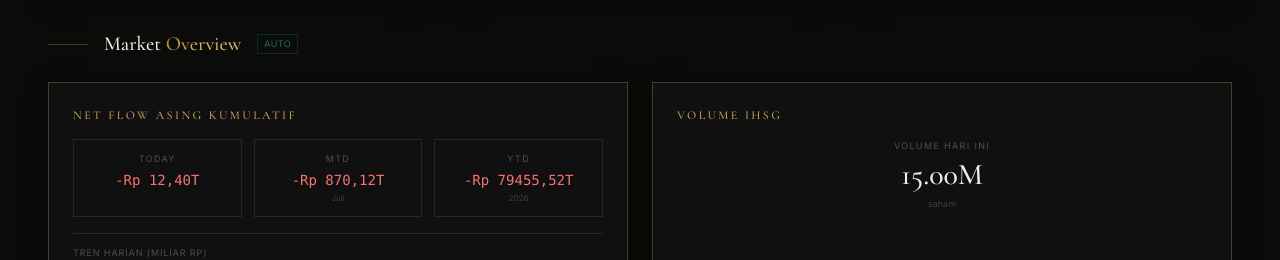
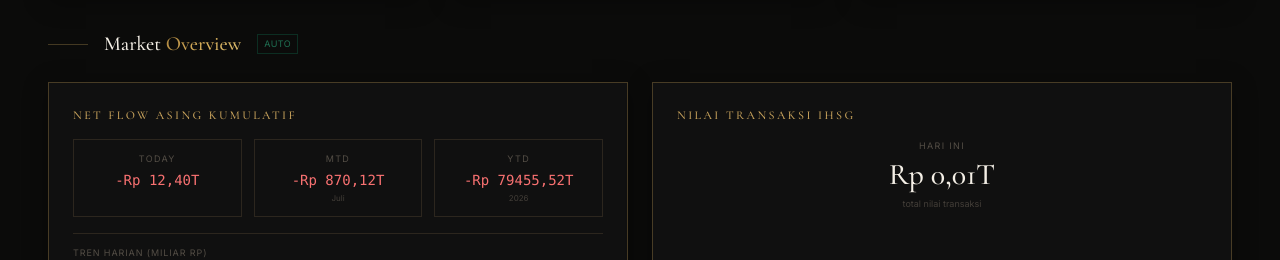
Before and after one commit to broden101/portfolio, a Next.js app: page /playbook/ihsg in a window 1280 px wide. Shown: the part 1173-1433 px from the top of the page. Built offline with nearby package versions, Linux system fonts and the light colour scheme; no server answers.

Commit message:
fix: Nilai Transaksi IHSG (volume * close) in Rp Triliun

```diff
--- a/app/api/market/route.ts
+++ b/app/api/market/route.ts
@@ -184,13 +184,13 @@ export async function GET() {
       tradeBalance: manualData?.tradeBalance ?? { value: 3.32, note: "Surplus" },
     };
 
-    // Fetch total market volume (sum all stocks)
-    let totalMarketVolume: number | null = null;
+    // Fetch total market transaction value (sum volume * close for all stocks)
+    let totalMarketValue: number | null = null;
     try {
       const volResp = await fetch(INDONESIA_SCANNER, {
         method: "POST", headers: TV_HEADERS,
         body: JSON.stringify({
-          columns: ["name", "volume"],
+          columns: ["name", "volume", "close"],
           range: [0, 2000],
           sort: { sortBy: "market_cap_basic", sortOrder: "desc" },
           filter: [
@@ -204,11 +204,15 @@ export async function GET() {
       });
       if (volResp.ok) {
         const volData = await volResp.json();
-        totalMarketVolume = (volData?.data ?? []).reduce(
-          (sum: number, row: RawRow) => sum + (num(row.d[1]) ?? 0), 0
+        totalMarketValue = (volData?.data ?? []).reduce(
+          (sum: number, row: RawRow) => {
+            const vol = num(row.d[1]) ?? 0;
+            const close = num(row.d[2]) ?? 0;
+            return sum + (vol * close);
+          }, 0
         );
       }
-    } catch (e) { console.error("volume fetch error:", e); }
+    } catch (e) { console.error("value fetch error:", e); }
 
     const indexCount = sectors.filter((s) => s.type === "index").length;
     const basketCount = sectors.filter((s) => s.type === "basket").length;
@@ -216,7 +220,7 @@ export async function GET() {
     return NextResponse.json(
       {
         timestamp, ok: ihsgQuote != null,
-        ihsg: ihsgQuote ? { ...ihsgQuote, volume: totalMarketVolume || null } : null,
+        ihsg: ihsgQuote ? { ...ihsgQuote, volume: totalMarketValue || null } : null,
         eido: macro.AMEX_EIDO ?? null, kompas100: buildSub("IDX:KOMPAS100"), idx30: buildSub("IDX:IDX30"),
         sectors, macro,
         foreignFlow, // from VPS cron → manual-market.json
--- a/app/playbook/ihsg/page.tsx
+++ b/app/playbook/ihsg/page.tsx
@@ -537,19 +537,16 @@ export default function IHSGDashboard() {
               )}
             </div>
 
-            {/* Volume IHSG */}
+            {/* Nilai Transaksi IHSG */}
             <div className="card-luxury p-6">
-              <h3 className="text-xs tracking-[0.2em] uppercase text-[#C6A15B] mb-4 font-medium">Volume IHSG</h3>
+              <h3 className="text-xs tracking-[0.2em] uppercase text-[#C6A15B] mb-4 font-medium">Nilai Transaksi IHSG</h3>
               {ihsg.volume != null ? (
                 <div className="text-center">
-                  <div className="text-[#B8AA96]/40 text-[9px] tracking-[0.15em] uppercase mb-1">Volume Hari Ini</div>
+                  <div className="text-[#B8AA96]/40 text-[9px] tracking-[0.15em] uppercase mb-1">Hari Ini</div>
                   <div className="font-heading text-3xl font-medium text-[#F4EFE6]">
-                    {ihsg.volume >= 1e12 ? `${(ihsg.volume / 1e12).toFixed(2)}T` :
-                     ihsg.volume >= 1e9 ? `${(ihsg.volume / 1e9).toFixed(2)}M` :
-                     ihsg.volume >= 1e6 ? `${(ihsg.volume / 1e6).toFixed(2)}jt` :
-                     ihsg.volume.toLocaleString("id-ID")}
+                    Rp {(ihsg.volume / 1e12).toFixed(2).replace(".", ",")}T
                   </div>
-                  <div className="text-[#B8AA96]/30 text-[9px] mt-1">saham</div>
+                  <div className="text-[#B8AA96]/30 text-[9px] mt-1">total nilai transaksi</div>
                 </div>
               ) : (
                 <div className="text-[#B8AA96]/30 text-sm text-center">—</div>
```
